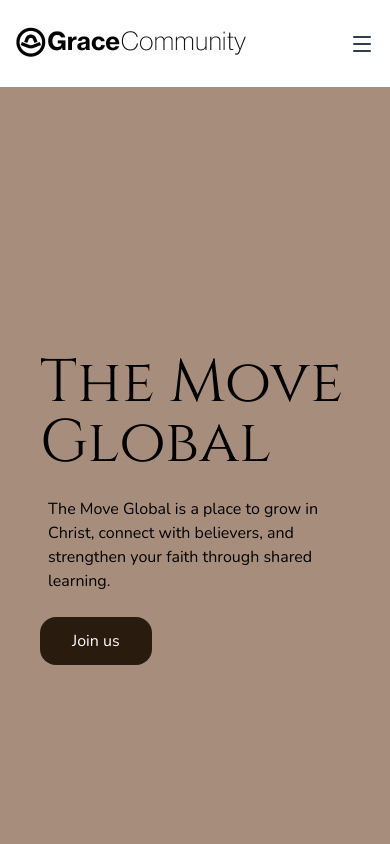
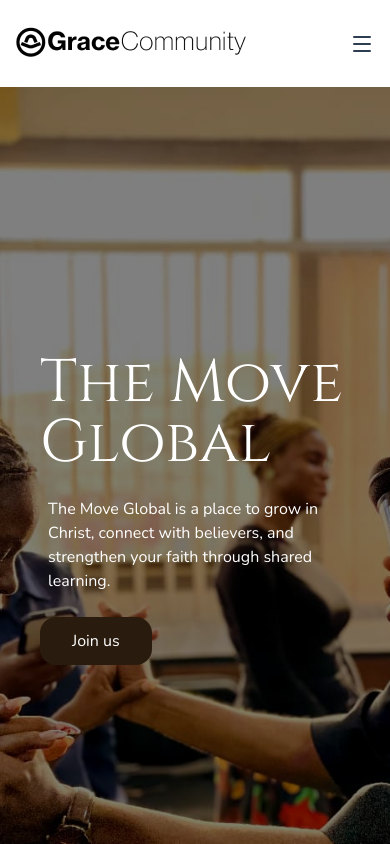
Before and after one commit to BTScoder/TheMove, a React (Vite) app in the folder client/: page / in a window 390 px wide. Shown: the top 844 px of the page. Built offline with nearby package versions, Linux system fonts and the light colour scheme; a web font is replaced by a local one.

Commit message:
Man ...hero section ...again

```diff
--- a/client/src/components/Hero.jsx
+++ b/client/src/components/Hero.jsx
@@ -5,17 +5,40 @@
 const Hero = () => {
   return (
     <>
-      <section className="grid min-h-screen grid-cols-1 lg:grid lg:grid-cols-2">
-        <div className="bg-hero flex items-center justify-center px-10">
-          <div className="space-y-6">
-            <h1 className="font-heading text-6xl">The Move Global</h1>
-            <p className="ms-2">
+      <motion.section
+        className="grid min-h-screen grid-cols-1 lg:grid lg:grid-cols-2"
+        initial={{ opacity: 0, y: 20 }}
+        animate={{ opacity: 1, y: 0 }}
+        transition={{ duration: 0.5 }}
+      >
+        <div className="lg:bg-hero relative flex items-center justify-center bg-[url('/hero-1.jpeg')] bg-cover bg-center px-10 lg:bg-none">
+          <div className="absolute inset-0 bg-black/50"></div>
+          <div className="relative z-10 space-y-6 text-white lg:text-black">
+            <motion.h1
+              className="font-heading text-6xl"
+              initial={{ y: -50, opacity: 0 }}
+              animate={{ y: 0, opacity: 1 }}
+              transition={{ delay: 3, duration: 0.8, ease: "easeOut" }}
+            >
+              The Move Global
+            </motion.h1>
+            <motion.p
+              className="ms-2"
+              initial={{ y: -50, opacity: 0 }}
+              animate={{ y: 0, opacity: 1 }}
+              transition={{ delay: 4, duration: 0.8, ease: "easeOut" }}
+            >
               The Move Global is a place to grow in Christ, connect with
               believers, and strengthen your faith through shared learning.
-            </p>
-            <button className="bg-button hover:border-button hover:text-button rounded-2xl px-8 py-3 text-white transition-colors duration-300 hover:border-2 hover:bg-transparent">
+            </motion.p>
+            <motion.button
+              className="bg-button hover:border-button lg:hover:text-button rounded-2xl px-8 py-3 text-white transition-colors duration-300 hover:border-2 hover:bg-transparent hover:text-white"
+              initial={{ y: -50, opacity: 0 }}
+              animate={{ y: 0, opacity: 1 }}
+              transition={{ delay: 5, duration: 0.8, ease: "easeOut" }}
+            >
               Join us
-            </button>
+            </motion.button>
           </div>
         </div>
         <div className="relative hidden bg-white px-5 py-10 lg:block">
@@ -41,7 +64,7 @@
             />
           </div>
         </div>
-      </section>
+      </motion.section>
     </>
   );
 };
```
